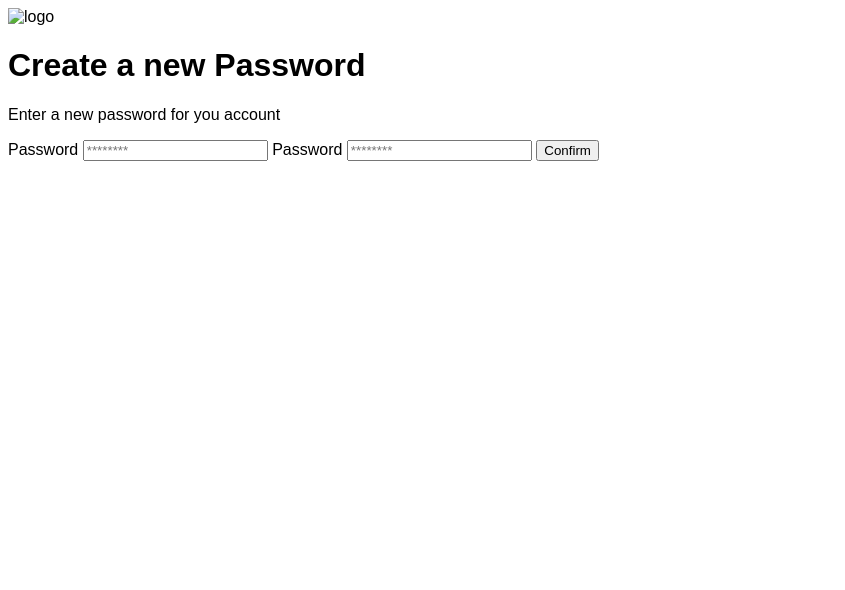
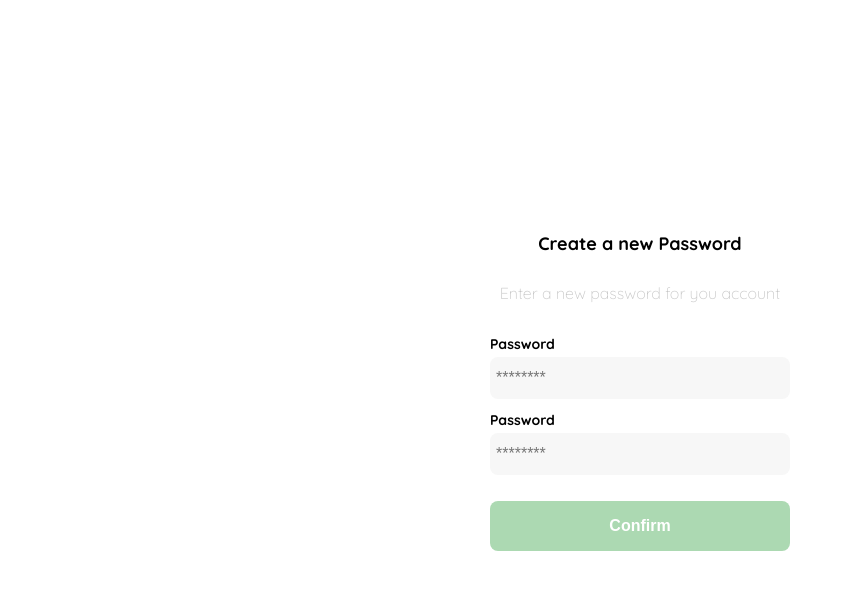
Before and after one commit to Jorgeob18/shop_sales, a plain HTML site: page clase1.html in a window 1280 px wide. Shown: the whole page, without its empty margins (0-845 px from the left). Drawn offline with Linux system fonts and the light colour scheme.

Commit message:
Crear CSS de pagina de nueva contraseña

```diff
--- a/clase1.html
+++ b/clase1.html
@@ -4,13 +4,18 @@
   <meta charset="UTF-8">
   <meta http-equiv="X-UA-Compatible" content="IE=edge">
   <meta name="viewport" content="width=device-width, initial-scale=1.0">
+  <link rel="preconnect" href="https://fonts.googleapis.com">
+  <link rel="preconnect" href="https://fonts.gstatic.com" crossorigin>
+  <link href="https://fonts.googleapis.com/css2?family=Covered+By+Your+Grace&family=Quicksand:wght@300;500;700&display=swap" rel="stylesheet">
   <link rel="stylesheet" href="styles.css">
+  <style>
+   </style>
   <title>Document</title>
 </head>
 <body>
   <div class="login">
     <div class="form-container">
-      <img src="" alt="logo" class="logo">
+      <img src="./logos/logo_yard_sale.svg" alt="logo" class="logo">
       <h1 class="title">Create a new Password</h1>
       <p class="subtitle">Enter a new password for you account</p>
       <form action="/" class="form">
--- a/styles.css
+++ b/styles.css
@@ -5,7 +5,79 @@
   --very-light-pink: #C7C7C7;
   --text-input-field: #F7F7F7;
   --hospital-green: #ACD9B2;
+  --sm: 14px;
+  --md: 16px;
+  --lg: 18px;
 }
 body {
   font-family: 'Quicksand', sans-serif;
+  margin: 0;
 }
+.login {
+  width: 100%;
+  height: 100vh;
+  /* Centrar verticalmente */
+  display: grid;
+  place-items: center;
+}
+.form-container {
+  display: grid;
+  grid-template-rows: auto 1fr auto;
+  width: 300px;
+}
+.logo {
+  width: 150px;
+  margin-bottom: 48px;
+  justify-self: center;
+  display: none;
+}
+.title {
+  font-size: var(--lg);
+  margin-bottom: 12px;
+  text-align: center;
+}
+.subtitle {
+  color: var(--very-light-pink);
+  font-size: var(--md);
+  font-weight: 300;
+  margin-bottom: 32px;
+  text-align: center;
+}
+.form {
+  display: flex;
+  flex-direction: column;
+}
+.label {
+  font-size: var(--sm);
+  font-weight: bold;
+  margin-bottom: 4px;
+}
+.input {
+  background-color: var(--text-input-field);
+  border: none;
+  border-radius: 8px;
+  height: 30px;
+  font-size: var(--md);
+  padding: 6px;
+  margin-bottom: 12px;
+}
+.primary-button {
+  background-color: var(--hospital-green);
+  border-radius: 8px;
+  border: none;
+  color: var(--white);
+  width: 100%;
+  cursor: pointer;
+  font-size: var(--md);
+  font-weight: bold;
+  height: 50px;
+}
+.login-button {
+  margin-top: 14px;
+  margin-bottom: 30px;
+}
+@media (max-width: 640px) {
+  .logo {
+    display: block;
+  }
+}
```
Also changed, not shown: Platzi_YardSale_Icons/bt_add_to_cart.svg (deleted), Platzi_YardSale_Icons/bt_added_to_cart.svg (deleted), Platzi_YardSale_Icons/email.svg (deleted), Platzi_YardSale_Icons/flechita.svg (deleted), Platzi_YardSale_Icons/icon_close.png (deleted), Platzi_YardSale_Icons/icon_menu.svg (deleted), Platzi_YardSale_Icons/icon_shopping_cart.svg (deleted), Platzi_YardSale_Icons/icon_shopping_cart_notification.svg (deleted), Platzi_YardSale_Logos/favicon_bota_fora.svg (deleted), Platzi_YardSale_Logos/favicon_yard_sale.svg (deleted), Platzi_YardSale_Logos/logo_bota_fora.svg (deleted), Platzi_YardSale_Logos/logo_yard_sale.svg (deleted), 1 other file.
